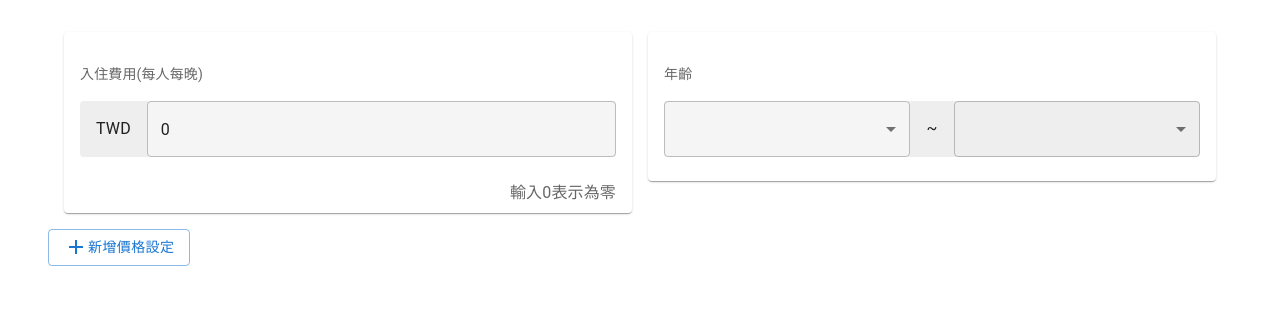
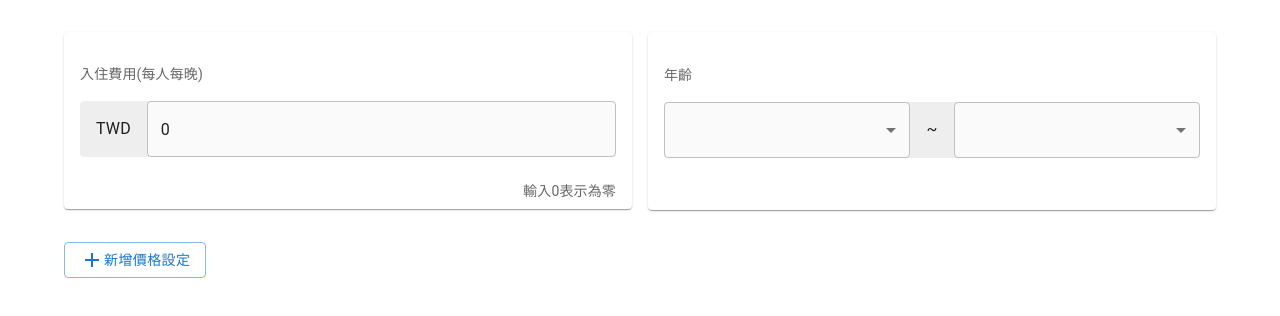
Before and after one commit to sheepdragon1031/Pre-Test, a React (Create React App) app: page / in a window 1280 px wide. Shown: the top 316 px of the page. Built offline with nearby package versions, Linux system fonts and the light colour scheme.

Commit message:
fix: style

```diff
--- a/src/App.js
+++ b/src/App.js
@@ -188,14 +188,14 @@ const App = () => {
       <ThemeProvider theme={darkTheme}>
         <CssBaseline />
         <Container sx={{ pt: 2 }}>
-          <Grid sx={{ py: 2 }} container spacing={2}>
-            <Grid sx={{ pt: 2 }} item xs={6}>
+          <Grid container sx={{ py: 2 }} spacing={2}>
+            <Grid sx={{ pt: 2 }} item xs={12} md={6}>
               <PriceInput
                 itemData={formPriceInput}
                 onFormPriceInputChange={formPriceInputChange}
               />
             </Grid>
-            <Grid sx={{ pt: 2 }} item xs={6}>
+            <Grid sx={{ pt: 2 }} item xs={12} md={6}>
               <AgeGroupSelect
                 itemData={formAgeGroup}
                 onAgeGroupSelectChange={formAgeGroupSelectChange}
@@ -204,7 +204,7 @@ const App = () => {
           </Grid>
           {formAgeGroupPriceList.map((item, index) => {
             return (
-              <Grid container sx={{ pt: 2 }} spacing={2} key={ item.id}>
+              <Grid container sx={{ pt: 2 }} spacing={2} key={item.id}>
                 <Grid item xs={12} md={index > 0 ? 6 : 12}>
                   <Typography
                     sx={{ px: 1, borderRadius: 1 }}
@@ -244,10 +244,12 @@ const App = () => {
             );
           })}
           <Grid container sx={{ pt: 2 }} spacing={2}>
-            <Button variant="outlined" onClick={addGroupUI}>
-              <AddIcon />
-              {i18n.tw.newSetting}
-            </Button>
+            <Grid sx={{ pt: 2 }} item xs={12} align="left">
+              <Button variant="outlined" onClick={addGroupUI}>
+                <AddIcon />
+                {i18n.tw.newSetting}
+              </Button>
+            </Grid>
           </Grid>
         </Container>
       </ThemeProvider>
--- a/src/components/ageGroupSelect.js
+++ b/src/components/ageGroupSelect.js
@@ -48,6 +48,7 @@ const ageGroupSelect = ({ itemData, onAgeGroupSelectChange, itemKey }) => {
           sx={{ fontSize: 14, py: 2 }}
           color="text.secondary"
           align="left"
+          variant="h6"
         >
           {itemData.title}
         </Typography>
@@ -62,7 +63,7 @@ const ageGroupSelect = ({ itemData, onAgeGroupSelectChange, itemKey }) => {
         >
           <Select
             value={itemData.value[0]}
-            sx={{ background: grey[100], borderRadius: 1, borderLeft: 0 }}
+            sx={{ background: grey[50], borderRadius: 1, borderLeft: 0 }}
             fullWidth
             variant="outlined"
             defaultValue="20"
@@ -73,7 +74,7 @@ const ageGroupSelect = ({ itemData, onAgeGroupSelectChange, itemKey }) => {
           <Typography sx={{ px: 2, borderRadius: 1 }}>~</Typography>
           <Select
             value={itemData.value[1]}
-            sx={{ background: grey[200], borderRadius: 1, borderLeft: 0 }}
+            sx={{ background: grey[50], borderRadius: 1, borderLeft: 0 }}
             fullWidth
             variant="outlined"
             defaultValue="20"
@@ -92,8 +93,10 @@ const ageGroupSelect = ({ itemData, onAgeGroupSelectChange, itemKey }) => {
           </Typography>
         )}
       </CardContent>
-      {itemData.hit && (
-        <CardActions sx={{ flexDirection: "row-reverse" }}>
+      <CardActions
+        sx={{ flexDirection: "row-reverse", py: itemData.hit ? 0 : 2.2 }}
+      >
+        {itemData.hit && (
           <Typography
             sx={{ px: 1, borderRadius: 1 }}
             color="text.secondary"
@@ -101,8 +104,8 @@ const ageGroupSelect = ({ itemData, onAgeGroupSelectChange, itemKey }) => {
           >
             {i18n.tw.priceInput.hit}
           </Typography>
-        </CardActions>
-      )}
+        )}
+      </CardActions>
     </Card>
   );
 };
--- a/src/components/priceInput.js
+++ b/src/components/priceInput.js
@@ -52,7 +52,7 @@ const priceInput = ({ itemData, onFormPriceInputChange, itemKey }) => {
             {i18n.tw.priceInput.TWD}
           </Typography>
           <TextField
-            sx={{ background: grey[100], borderRadius: 1 }}
+            sx={{ background: grey[50], borderRadius: 1 }}
             fullWidth
             placeholder={i18n.tw.priceInput.variant}
             variant="outlined"
@@ -71,8 +71,13 @@ const priceInput = ({ itemData, onFormPriceInputChange, itemKey }) => {
         )}
       </CardContent>
       {itemData.hit && (
-        <CardActions sx={{  flexDirection: 'row-reverse' }}>
-          <Typography sx={{ px: 1, borderRadius: 1 }} color="text.secondary"  align="right">
+        <CardActions sx={{ flexDirection: "row-reverse" }}>
+          <Typography
+            sx={{ px: 1, borderRadius: 1 }}
+            color="text.secondary"
+            variant="body2"
+            align="right"
+          >
             {i18n.tw.priceInput.hit}
           </Typography>
         </CardActions>
```
